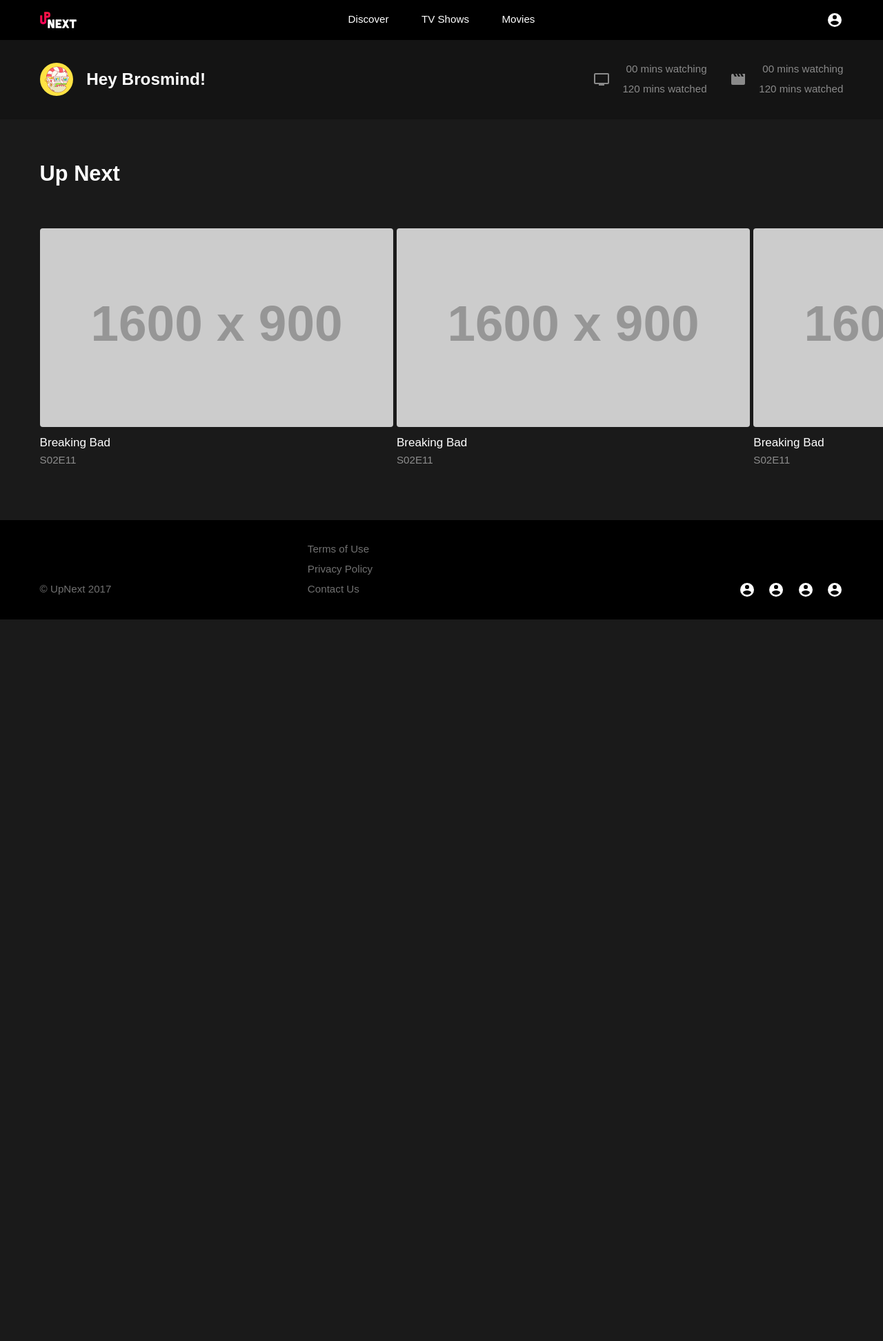
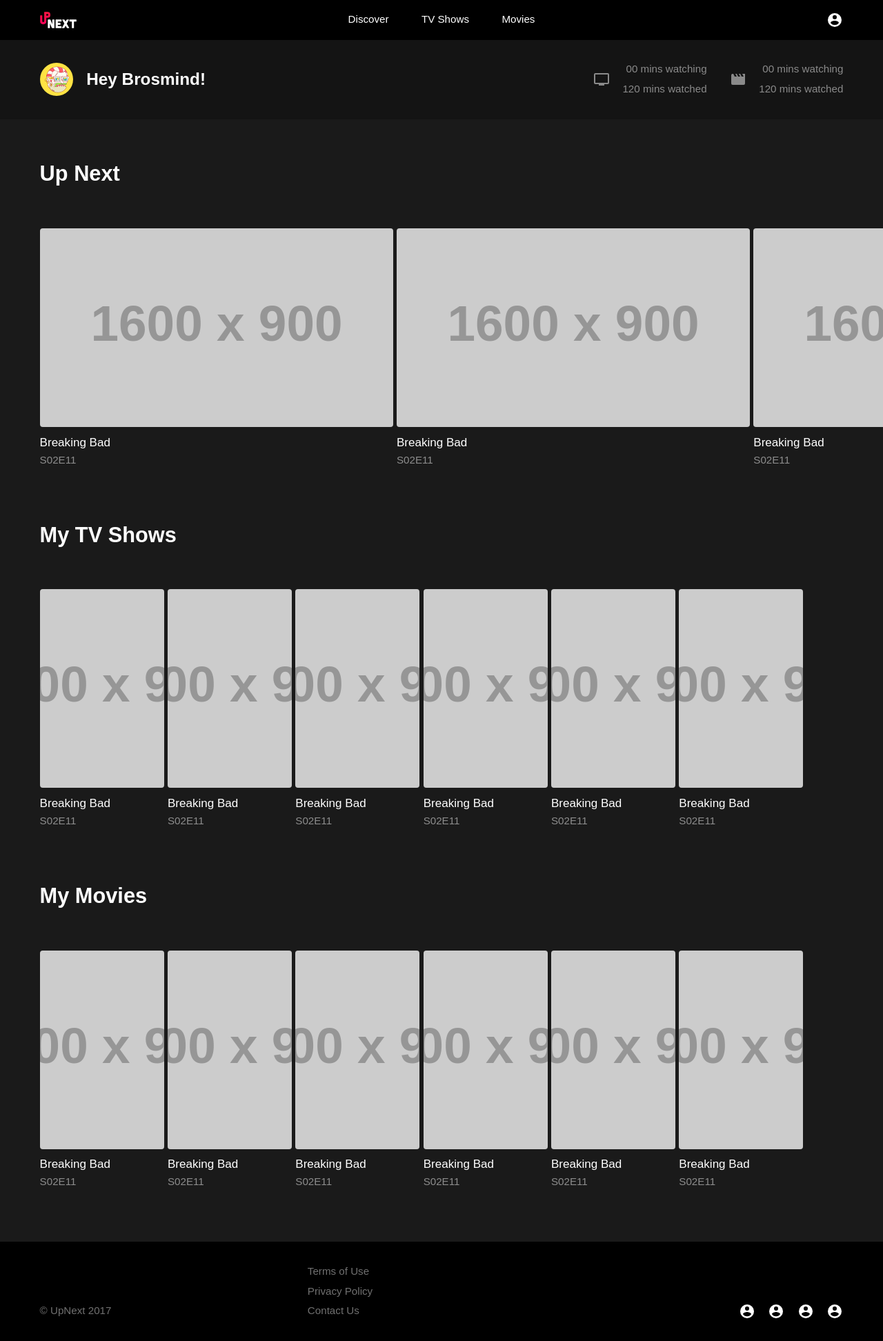
Before and after one commit to mpsquare/upnext, a Jekyll site: the page built from index.html, in a window 1280 px wide. Shown: the whole page at 69% size. Built offline with Jekyll 4.4.1, drawn with Linux system fonts in a browser that asks for light colours; some web fonts are replaced; before the commit the page ends 900 px from its top, so only the background shows below that.

Commit message:
Add the tv and movie carousels to homepage

```diff
--- /dev/null
+++ b/_includes/card.html
@@ -0,0 +1,10 @@
+<a class="card card-small relative ib icon-link" href="#">
+  <img class="card-img card-small-img" src="{{include.img}}" alt="" />
+  <div class="milli text-left">
+    <div class="lh-1-33">{{include.title}}</div>
+    <div class="micro lh-1-3 opacity-half">{{include.episode}}</div>
+  </div>
+  <i class="icon i-96 i-play pin-c">
+    <svg><use xlink:href="{{site.baseurl}}/images/icons.svg#play-circle-filled"></use></svg>
+  </i>
+</a>
--- /dev/null
+++ b/_includes/movie-carousel.html
@@ -0,0 +1,46 @@
+<div class="gutter m-gutter-2">
+  <h2 class="push-0">My Movies</h2>
+</div>
+<div class="row-outer">
+  <div class="row gutter-2">
+    <div class="row-inner row-inner-small">
+
+      {% include card.html
+        img="https://placehold.it/1600x900"
+        title="Breaking Bad"
+        episode="S02E11"
+      %}
+
+      {% include card.html
+        img="https://placehold.it/1600x900"
+        title="Breaking Bad"
+        episode="S02E11"
+      %}
+
+      {% include card.html
+        img="https://placehold.it/1600x900"
+        title="Breaking Bad"
+        episode="S02E11"
+      %}
+
+      {% include card.html
+        img="https://placehold.it/1600x900"
+        title="Breaking Bad"
+        episode="S02E11"
+      %}
+
+      {% include card.html
+        img="https://placehold.it/1600x900"
+        title="Breaking Bad"
+        episode="S02E11"
+      %}
+
+      {% include card.html
+        img="https://placehold.it/1600x900"
+        title="Breaking Bad"
+        episode="S02E11"
+      %}
+
+    </div>
+  </div>
+</div>
--- /dev/null
+++ b/_includes/tv-carousel.html
@@ -0,0 +1,46 @@
+<div class="gutter m-gutter-2">
+  <h2 class="push-0">My TV Shows</h2>
+</div>
+<div class="row-outer">
+  <div class="row gutter-2">
+    <div class="row-inner row-inner-small">
+
+      {% include card.html
+        img="https://placehold.it/1600x900"
+        title="Breaking Bad"
+        episode="S02E11"
+      %}
+
+      {% include card.html
+        img="https://placehold.it/1600x900"
+        title="Breaking Bad"
+        episode="S02E11"
+      %}
+
+      {% include card.html
+        img="https://placehold.it/1600x900"
+        title="Breaking Bad"
+        episode="S02E11"
+      %}
+
+      {% include card.html
+        img="https://placehold.it/1600x900"
+        title="Breaking Bad"
+        episode="S02E11"
+      %}
+
+      {% include card.html
+        img="https://placehold.it/1600x900"
+        title="Breaking Bad"
+        episode="S02E11"
+      %}
+
+      {% include card.html
+        img="https://placehold.it/1600x900"
+        title="Breaking Bad"
+        episode="S02E11"
+      %}
+
+    </div>
+  </div>
+</div>
--- a/index.html
+++ b/index.html
@@ -6,3 +6,5 @@
 
 {% include profile.html %}
 {% include up-next-carousel.html %}
+{% include tv-carousel.html %}
+{% include movie-carousel.html %}
```
Also changed, not shown: css/carousel.css (+14 -0 lines).
